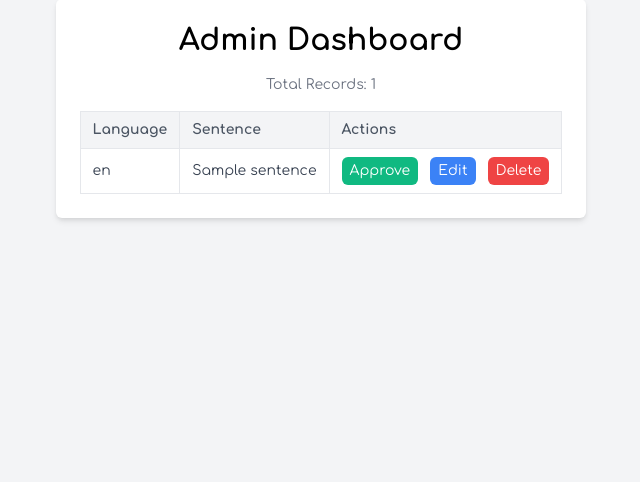
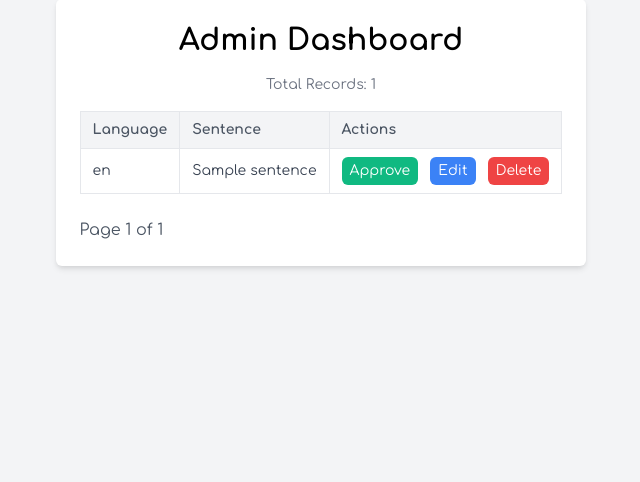
Before and after one commit to willi-felix/flora, a Flask app: template templates/admin_dashboard.html in a window 1280 px wide. Shown: the part 122-604 px from the top of the page, without its empty margins (319-959 px from the left). Run offline with Flask 3, Linux system fonts and the light colour scheme; the template is opened without the code that fills it: most values are stand-ins (such as "Sample title", 1, 10 or a date in 2020).

Commit message:
Update admin_dashboard.html

```diff
--- a/templates/admin_dashboard.html
+++ b/templates/admin_dashboard.html
@@ -52,5 +52,19 @@
             </tbody>
         </table>
     </div>
+
+    <div class="flex justify-between mt-6">
+        <div>
+            <span class="text-gray-600">Page {{ page }} of {{ total_pages }}</span>
+        </div>
+        <div>
+            {% if page > 1 %}
+            <a href="{{ url_for('admin_dashboard', key='William12@OD', page=page-1) }}" class="text-blue-500 hover:underline">Previous</a>
+            {% endif %}
+            {% if page < total_pages %}
+            <a href="{{ url_for('admin_dashboard', key='William12@OD', page=page+1) }}" class="text-blue-500 hover:underline ml-4">Next</a>
+            {% endif %}
+        </div>
+    </div>
 </div>
 {% endblock %}
```
